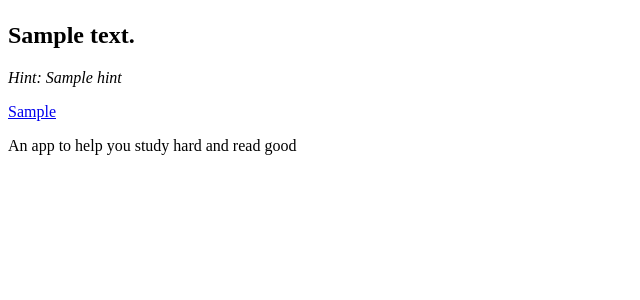
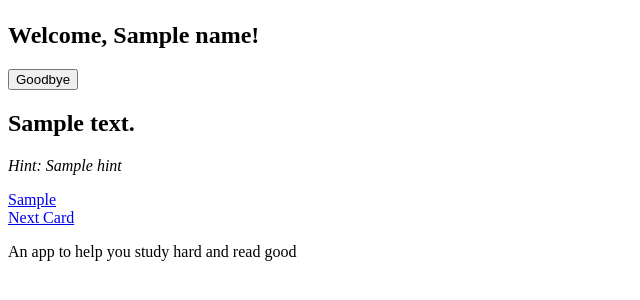
Before and after one commit to Fitzonreee/express-flashcards, a Node server app: template views/card.pug in a window 1280 px wide. Shown: the part 58-358 px from the top of the page, without its empty margins (0-640 px from the left). Run offline with Node 20, Linux system fonts and the light colour scheme; the template is opened without the code that fills it: most values are stand-ins (such as "Sample title", 1, 10 or a date in 2020).

Commit message:
Added buttons to template, moved name to layout and passed the name cookie data into the care templateData and added /cards prefix to goodbye route

```diff
--- a/routes/index.js
+++ b/routes/index.js
@@ -24,7 +24,7 @@ router.post('/hello', (req, res) => {
   res.redirect('/');
 });
 
-router.post('/goodbye', (req, res) => {
+router.post('/cards/goodbye', (req, res) => {
   res.clearCookie('username');
   res.redirect('/hello')
 });
--- a/views/card.pug
+++ b/views/card.pug
@@ -8,3 +8,5 @@ block content
     else
       p This question is easy, therefore there is not hint.
     a(href=`${id}?side=${sideToShow}`)= sideToShowDisplay
+    br
+    a(href='/cards') Next Card
--- a/views/index.pug
+++ b/views/index.pug
@@ -1,6 +1,5 @@
 extends layout.pug
 block content
   section#content
-    h2 Welcome, #{name}!
-    form(action="goodbye", method="post")
-      button(type="submit") Goodbye
+    p
+      a(href='/cards') Begin!
--- a/views/layout.pug
+++ b/views/layout.pug
@@ -4,5 +4,9 @@ html(lang="en")
     title Flashmania
   body
     include includes/header.pug
+    if name
+      h2 Welcome, #{name}!
+      form(action="goodbye", method="post")
+        button(type="submit") Goodbye
     block content
     include includes/footer.pug
```
Also changed, not shown: routes/cards.js (+8 -2 lines).
